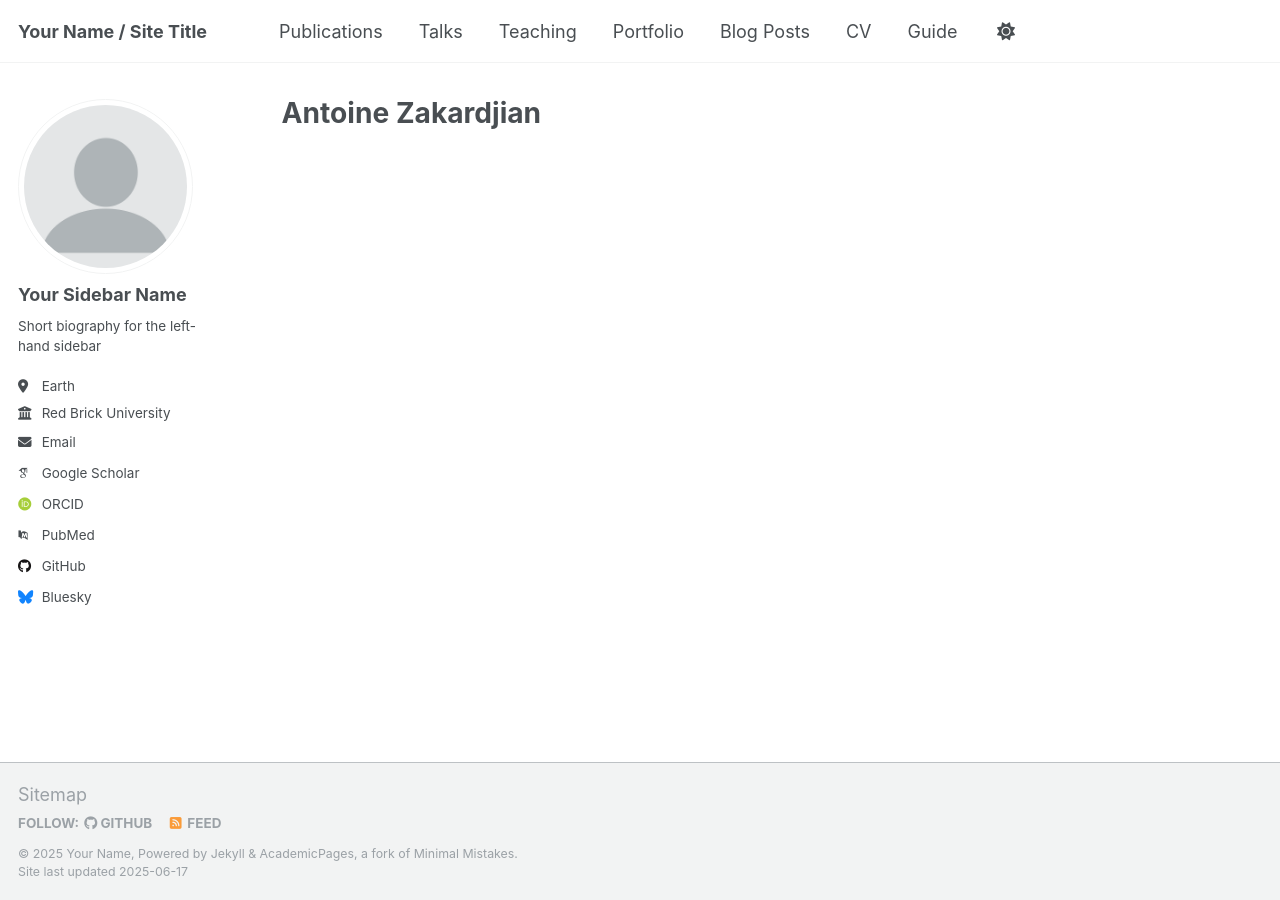
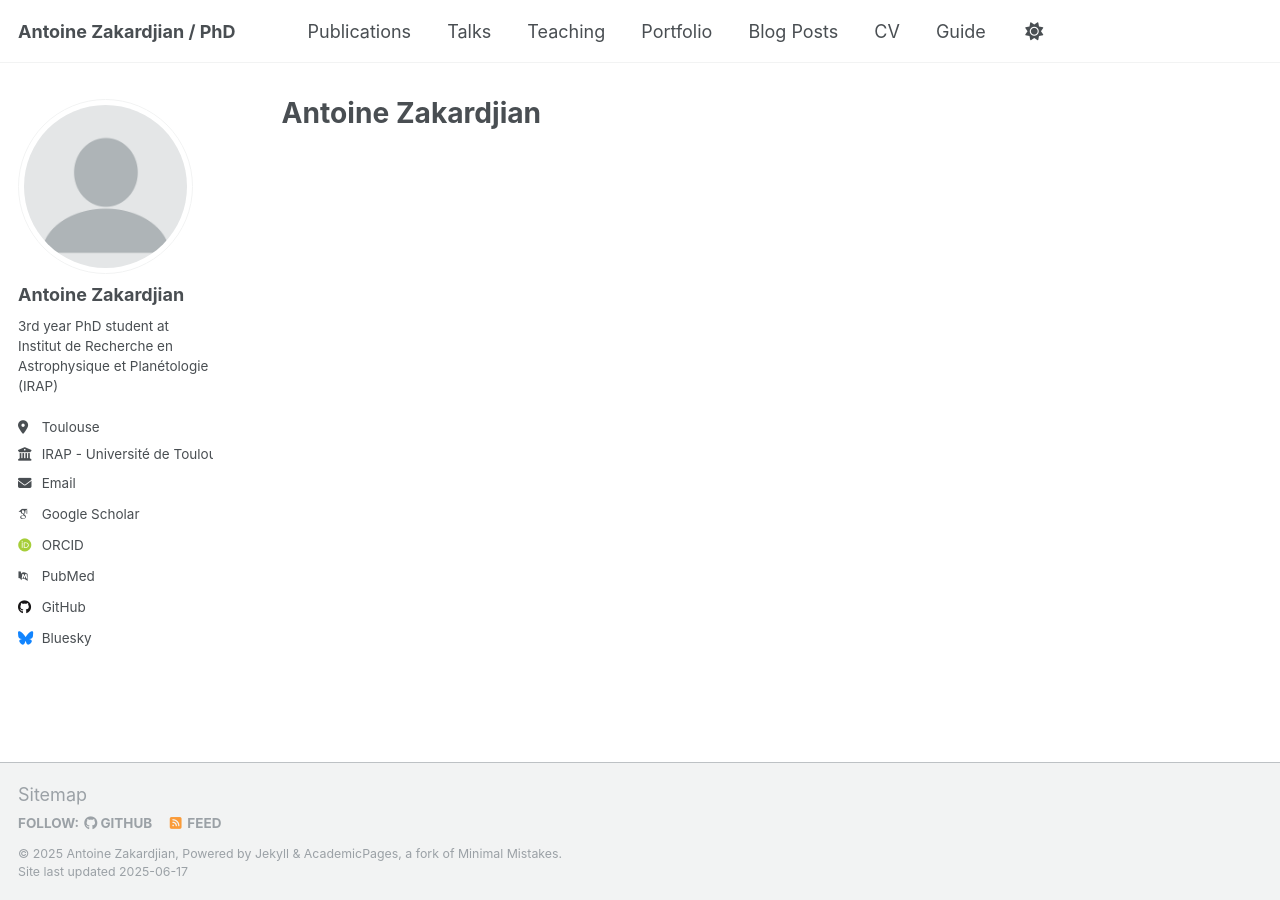
Before and after one commit to AntoineZak7/AntoineZakardjianWebpage, a Jekyll site: the page built from _pages/about.md, in a window 1280 px wide. Built offline with Jekyll 4.4.1, drawn with Linux system fonts in a browser that asks for light colours; some web fonts are replaced.

Commit message:
Update _config.yml

```diff
--- a/_config.yml
+++ b/_config.yml
@@ -9,10 +9,10 @@
 # Basic Site Settings
 locale                   : "en-US"
 site_theme               : "default"
-title                    : "Your Name / Site Title"
+title                    : "Antoine Zakardjian / PhD"
 title_separator          : "-"
-name                     : &name "Your Name"
-description              : &description "personal description"
+name                     : &name "Antoine Zakardjian"
+description              : &description "3rd year PhD student at IRAP"
 url                      : https://academicpages.github.io # the base hostname & protocol for your site e.g. "https://[your GitHub username].github.io" or if you already have some other page hosted on Github then use "https://[your GitHub username].github.io/[Your Repo Name]"
 baseurl                  : "" # the subpath of your site, e.g. "/blog"
 repository               : "academicpages/academicpages.github.io"
@@ -23,13 +23,13 @@ repository               : "academicpages/academicpages.github.io"
 author:
   # Biographic information
   avatar           : "profile.png"
-  name             : "Your Sidebar Name"
+  name             : "Antoine Zakardjian"
   pronouns         : # example: "she/her"
-  bio              : "Short biography for the left-hand sidebar"
-  location         : "Earth"
-  employer         : "Red Brick University"
+  bio              : "3rd year PhD student at Institut de Recherche en Astrophysique et Planétologie (IRAP)"
+  location         : "Toulouse"
+  employer         : "IRAP - Université de Toulouse"
   uri              : # URL
-  email            : "none@example.org"
+  email            : "antoine.zakardjian@irap.omp.eu"
 
   # Academic websites
   academia         : # URL
```
